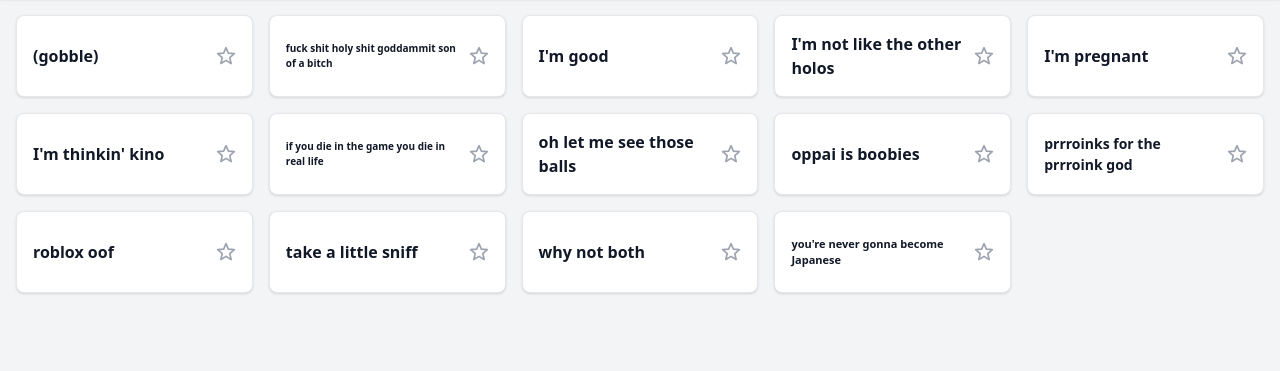
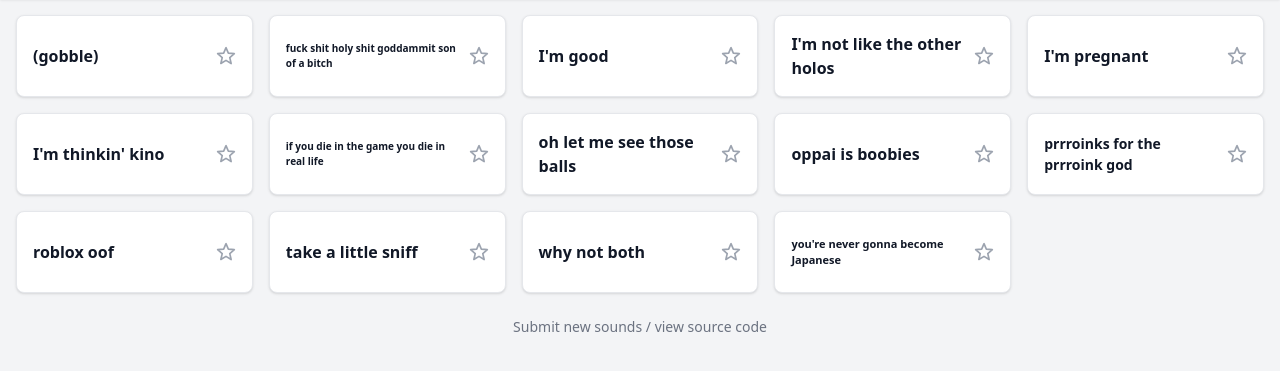
Before and after one commit to deathmakesmusic/mori-soundboard, a plain HTML site: page index.html in a window 1280 px wide. Shown: the part 75-446 px from the top of the page. Drawn offline with nearby package versions, Linux system fonts and the light colour scheme.

Commit message:
Update index.html

```diff
--- a/index.html
+++ b/index.html
@@ -52,6 +52,13 @@
 
   <!-- Sound grid: grid-auto-rows ensures all items in a row have equal height -->
   <main id="soundGrid" class="p-4 grid grid-cols-2 sm:grid-cols-3 md:grid-cols-4 lg:grid-cols-5 gap-4" style="grid-auto-rows: 1fr;"></main>
+
+  <!-- Footer with source code link -->
+  <footer class="text-center p-2 text-sm text-gray-500">
+    <a class="hover:underline" href="https://github.com/deathmakesmusic/mori-soundboard" target="_blank">
+      Submit new sounds / view source code
+    </a>
+  </footer>
 
   <script>
     document.addEventListener('DOMContentLoaded', () => {
```
